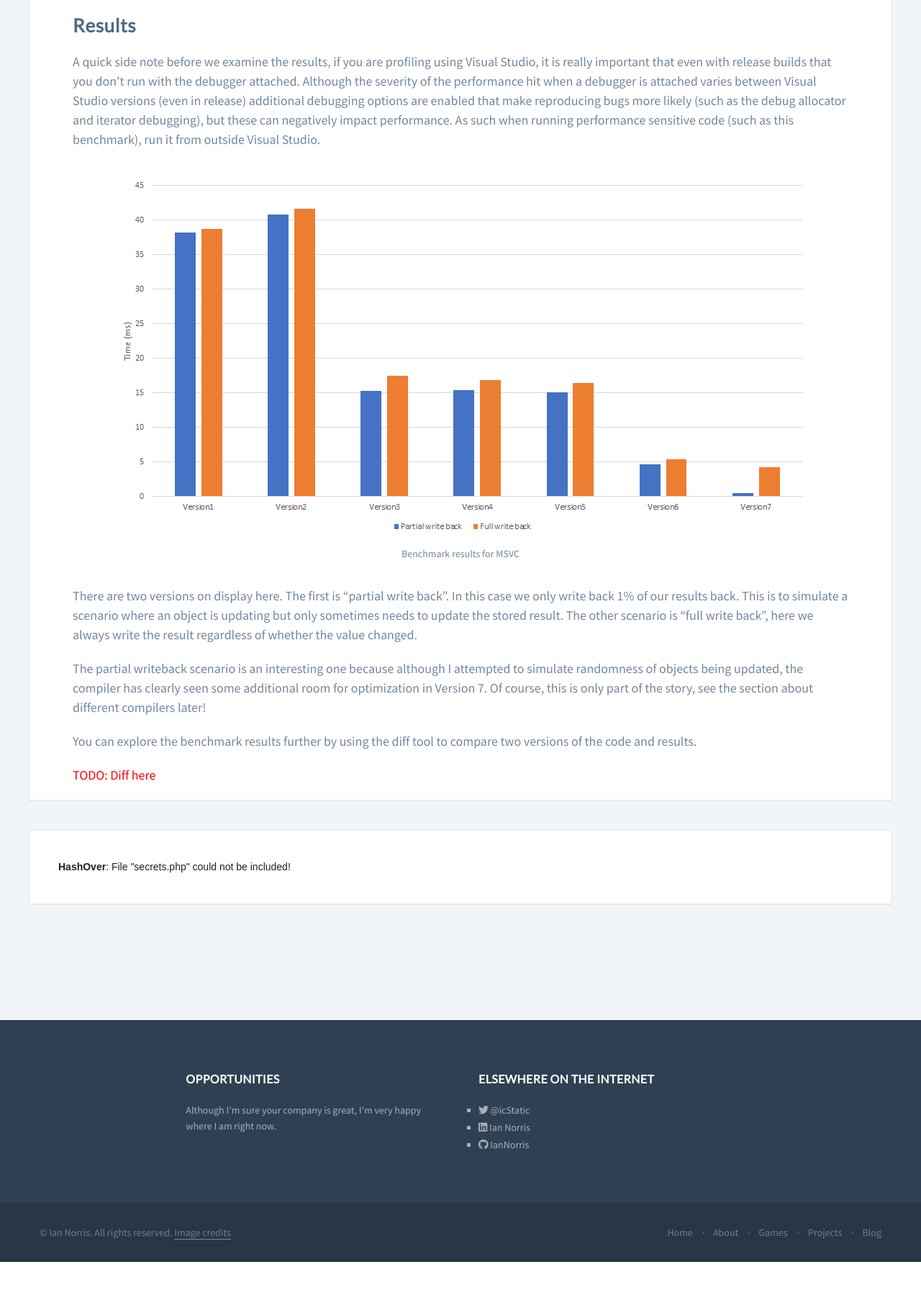
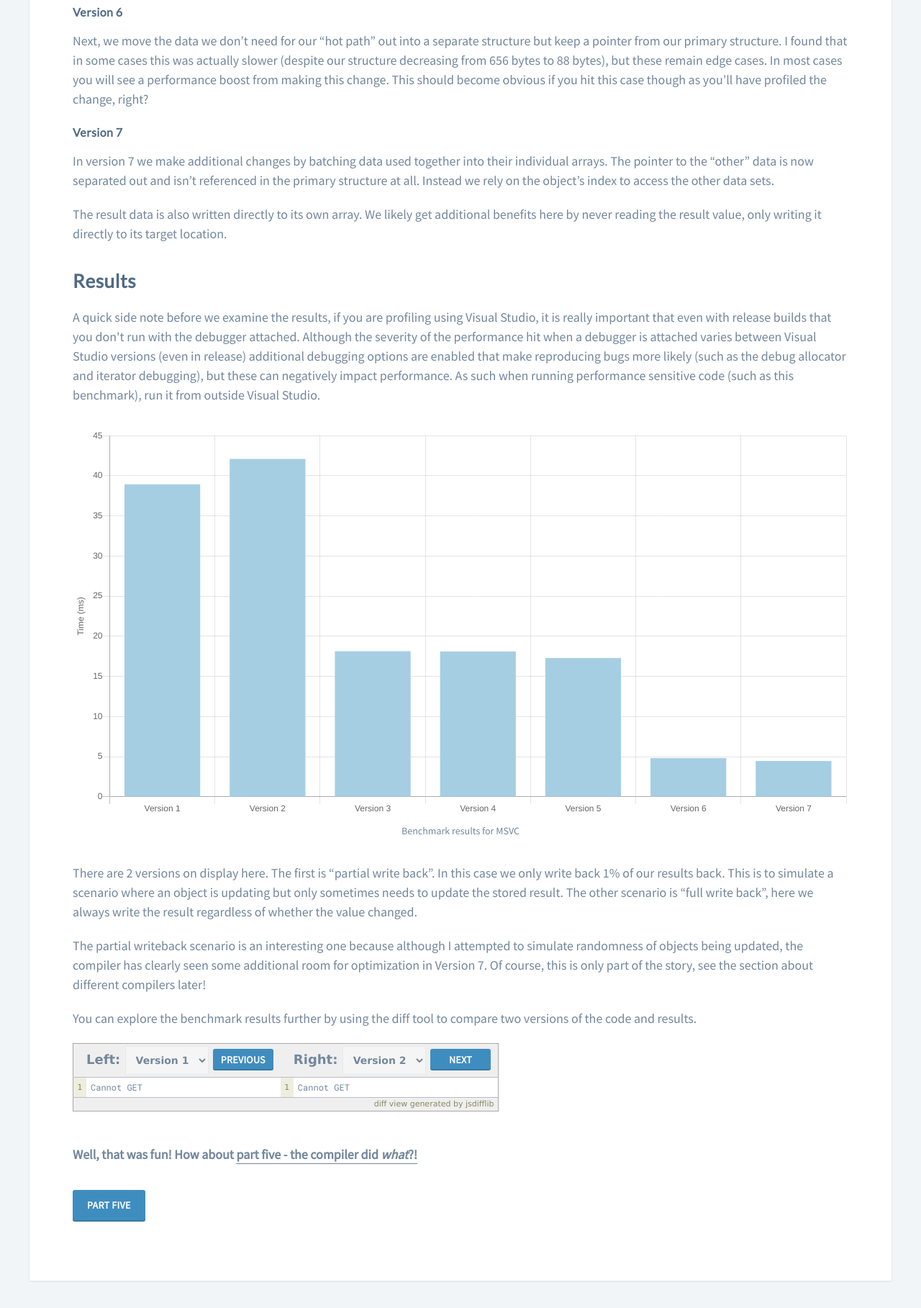
Before and after one commit to IanNorris/PersonalWebsite, a PHP site: page /Blog/CacheCrashCourse4/index.php in a window 1280 px wide. Shown: the part 2200-4017 px from the top of the page at 72% size. Before the commit the page ends 3953 px from the top, so only its background shows below. Run offline with PHP 8.4, Linux system fonts and the light colour scheme; some libraries are stand-ins or nearby versions.

Commit message:
Part 4 with working graph and diff tool

```diff
--- a/web_root/Blog/CacheCrashCourse4/index.php
+++ b/web_root/Blog/CacheCrashCourse4/index.php
@@ -12,6 +12,8 @@
 	if(isset($is_header)){ return; }
 
 	$use_prism = true;
+	$use_chartjs = true;
+	$use_jsdiff = true;
 
 	include '../../components/blog_post_header.php'
 ?>
@@ -52,6 +54,16 @@ table.diff tbody td, table.diff tbody th {
 	<li>Because we don’t necessarily need to write the result for every object, we’ll pick a subset of objects to write their result back based on their index. You can pretend this is based on the value written or some other Boolean.</li>
 </ul>
 
+<p></p>
+
+<h2>The code</h2>
+
+<p>I've uploaded the code for this <a href="https://github.com/IanNorris/CodeFromBlogPosts/tree/master/Cache" target="_blank">benchmark to Github</a> if you wish to run it on your own machine or do further experiments than what I've outlined here.</p>
+
+<p>There are a couple of preprocessor defines used to toggle different modes for benchmarking. For now ignore these, I'll cover these more in the next section if this interests you, but you should know for the purposes of this section we are compiling with PARTIAL_WRITEBACK and DEFAULT_INLINE set.
+
+<p>The different Version header files in this folder represent the modifiable part of the code, with the rest remaining the same across runs. The interface is a little unusual, but it was structured this way to allow all aspects of the data access to be manipulated across the versions. What follows is a brief summary of the changes made in each version, each iterating from the previous version.</p>
+
 <h4>Version 1</h4>
 
 <p>Our starting point. Imagine this codebase has evolved over time through several years and developers. All the bad practices seen here I’ve seen in real production code. In fact, this isn’t even that bad by comparison...</p>
@@ -88,30 +100,41 @@ table.diff tbody td, table.diff tbody th {
 
 <p>A quick side note before we examine the results, if you are profiling using Visual Studio, it is really important that even with release builds that you don't run with the debugger attached. Although the severity of the performance hit when a debugger is attached varies between Visual Studio versions (even in release) additional debugging options are enabled that make reproducing bugs more likely (such as the debug allocator and iterator debugging), but these can negatively impact performance. As such when running performance sensitive code (such as this benchmark), run it from outside Visual Studio.</p>
 
-<figure class="fig-noresize">
-	<img src="msvc_versions.png" alt="Benchmark results for MSVC">
-	<figcaption>Benchmark results for MSVC</figcaption>
-</figure>
+<?php Chart( "msvc_basic_chart.json", "Benchmark results for MSVC" ); ?>
 
-<p>There are two versions on display here. The first is “partial write back”. In this case we only write back 1% of our results back. This is to simulate a scenario where an object is updating but only sometimes needs to update the stored result. The other scenario is “full write back”, here we always write the result regardless of whether the value changed.</p>
+<p>There are 2 versions on display here. The first is “partial write back”. In this case we only write back 1% of our results back. This is to simulate a scenario where an object is updating but only sometimes needs to update the stored result. The other scenario is “full write back”, here we always write the result regardless of whether the value changed.</p>
 
 <p>The partial writeback scenario is an interesting one because although I attempted to simulate randomness of objects being updated, the compiler has clearly seen some additional room for optimization in Version 7. Of course, this is only part of the story, see the section about different compilers later!</p>
 
 <p>You can explore the benchmark results further by using the diff tool to compare two versions of the code and results.</p>
 
-<p style="color:red">TODO: Diff here</p>
-
-<!-- ------------------------------------------------------------------------------------ -->
-<!--
 <div id="diffoutput"> </div>
 
-<script src="../../assets/jsdifflib/difflib.js"></script>
-<script src="../../assets/jsdifflib/diffview.js"></script>
+
+<p></p><br />
+
+<p><b>Well, that was fun! How about <a href="/Blog/CacheCrashCourse5/">part five - the compiler did <i>what</i>?!</a></p>
+
+<a href="/Blog/CacheCrashCourse5/" class="btn">Part five</a>
+
+<p></p>
 
 <script type="text/javascript">
 
-function blogRender() {
-	var codePaths = ["code1.txt", "code2.txt"];
+var versionNames = [ "Version 1", "Version 2", "Version 3", "Version 4", "Version 5", "Version 6", "Version 7" ];
+var versionPaths = [ "Version1.h", "Version2.h", "Version3.h", "Version4.h", "Version5.h", "Version6.h", "Version7.h" ];
+
+function rerenderDiffWithSelections(left, right){
+	var leftOptionsString = "";
+	var rightOptionsString = "";
+	for(var version = 0; version < versionNames.length; version++ ){
+		var leftSelected = left == version ? 'selected="selected"' : '';
+		var rightSelected = right == version ? 'selected="selected"' : '';
+		leftOptionsString += `<option value="${left}" ${leftSelected}>${versionNames[version]}</option>`;
+		rightOptionsString += `<option value="${right}" ${rightSelected}>${versionNames[version]}</option>`;
+	}
+
+	var codePaths = [versionPaths[left], versionPaths[right]];
 	var codePromises = codePaths.map( url => fetch(url).then( response => response.text() ) );
 
 	Promise.all(codePromises).then( results => {
@@ -130,18 +153,53 @@ function blogRender() {
 			baseTextLines: base,
 			newTextLines: next,
 			opcodes: opcodes,
-			// set the display titles for each resource
-			baseTextName: "Left: <select><option>1</option><option>2</option></select>",
-			newTextName: "Right: <select><option>1</option><option>2</option></select>",
+			baseTextName: `Left: <select id="diff_select_left" class="select-diff" onchange="rerenderDiff()">${leftOptionsString}</select> <button class="btn btn-diff" onclick="previousDiff()">Previous</button>`,
+			newTextName: `Right: <select id="diff_select_right" class="select-diff" onchange="rerenderDiff()">${rightOptionsString}</select> <button class="btn btn-diff" onclick="nextDiff()">Next</button>`,
 			viewType: 0
 		}));
 	} );
+}
+
+function rerenderDiff() {
+	var left = document.getElementById("diff_select_left").selectedIndex;
+	var right = document.getElementById("diff_select_right").selectedIndex;
+
+	rerenderDiffWithSelections(left, right);
+}
+
+function previousDiff() {
+	var left = document.getElementById("diff_select_left").selectedIndex;
+	if( left != 0 ) {
+		left--;
+
+		document.getElementById("diff_select_left").selectedIndex = left;
+		document.getElementById("diff_select_right").selectedIndex = left+1;
+
+		rerenderDiff();
+	}
+}
+
+function nextDiff() {
+	var right = document.getElementById("diff_select_right").selectedIndex;
+	if( right != versionNames.length - 1 ) {
+		right++;
+
+		document.getElementById("diff_select_left").selectedIndex = right-1;
+		document.getElementById("diff_select_right").selectedIndex = right;
+
+		rerenderDiff();
+	}
+}
+
+function diffRender() {
+	var left = 0;
+	var right = 1;
+
+	rerenderDiffWithSelections(left, right);
 };
 
-document.addEventListener('DOMContentLoaded', blogRender, false);
+document.addEventListener('DOMContentLoaded', diffRender, false);
 
 </script>
 
--->
-
 <?php include '../../components/blog_post_footer.php' ?>
--- /dev/null
+++ b/web_root/Blog/CacheCrashCourse4/msvc_basic_chart.json
@@ -0,0 +1,32 @@
+{
+	"type": "bar",
+	"data": {
+		"labels": ["Version 1", "Version 2", "Version 3", "Version 4", "Version 5", "Version 6", "Version 7"],
+		"datasets": [
+			{
+				"label": "Time (ms)",
+				"data": [ 38.9393, 42.1, 18.14, 18.1, 17.29, 4.82, 4.459 ]
+			}
+		]
+	},
+	"options": {
+		"legend": {
+			"display": false
+		},
+		"scales": {
+			"yAxes": [
+				{
+					"scaleLabel": {
+						"display": true,
+						"labelString": "Time (ms)"
+					}
+				}
+			]
+		},
+		"plugins": {
+			"colorschemes": {
+				"scheme": "brewer.Paired12"
+			}
+		}
+	}
+}
--- a/web_root/assets/css/custom.css
+++ b/web_root/assets/css/custom.css
@@ -73,3 +73,20 @@ textarea,
     font-size: 30px;
 	line-height: 110%;
 }
+
+/* Widgets for the diff tool */
+
+.btn-diff {
+	padding: 5px;
+	float: right;
+	margin-right: 10px;
+	margin-top: 0.5em;
+	width: 6em;
+}
+
+.select-diff {
+	margin-top: 3px;
+	margin-bottom: 3px;
+}
+
+/* --------------------------- */
```
Also changed, not shown: web_root/Blog/CacheCrashCourse4/msvc_versions.png (deleted), 7 other files.
